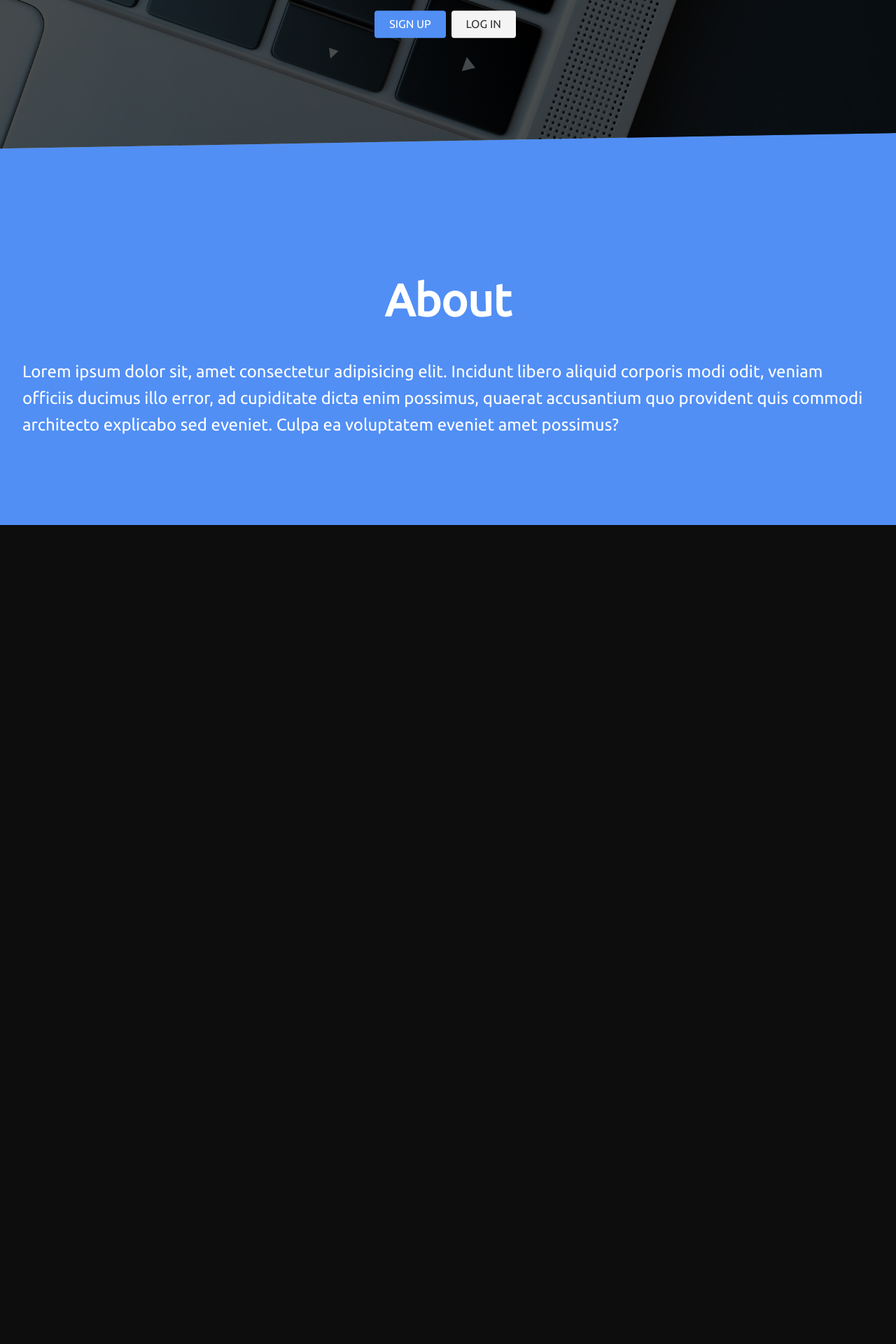
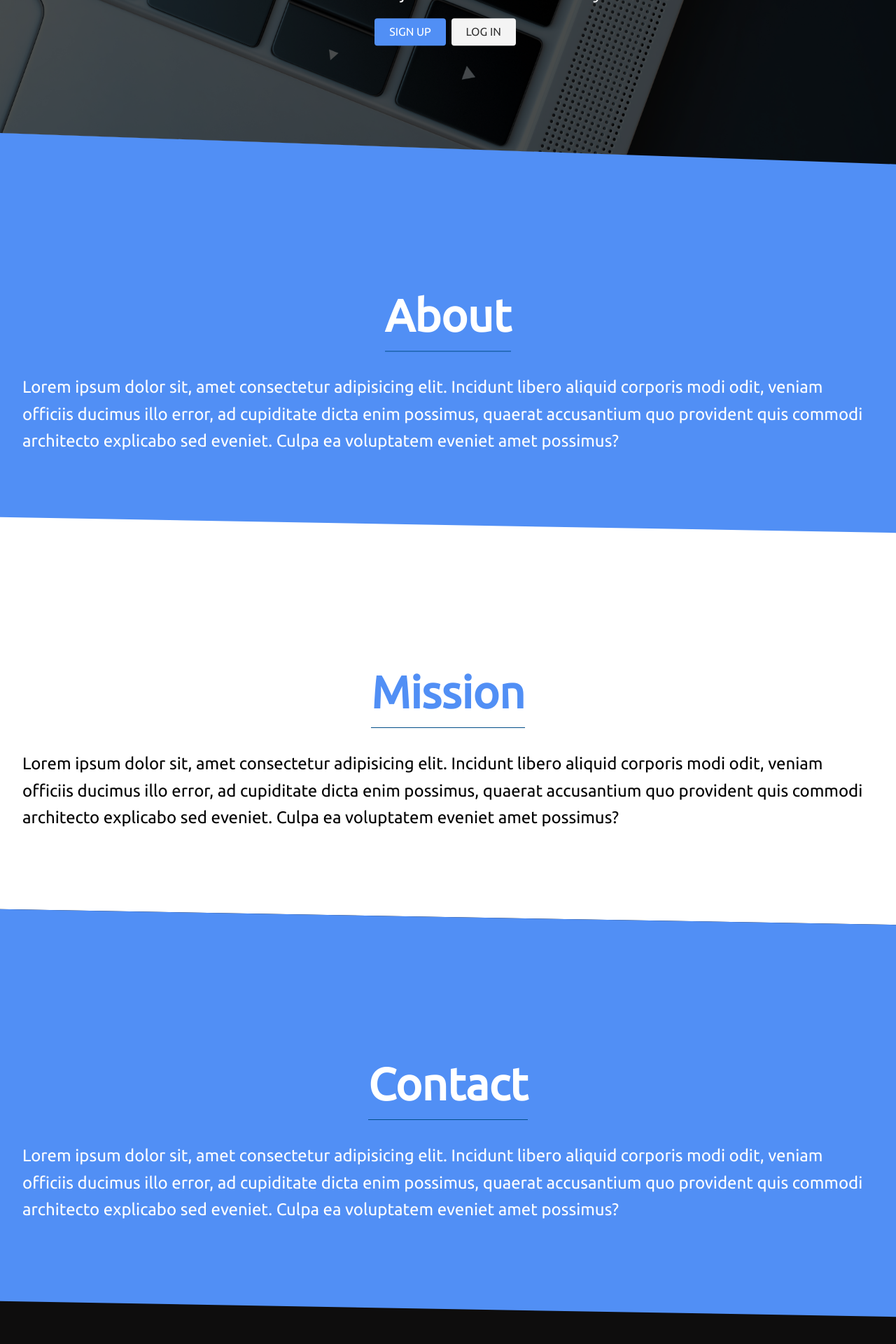
Before and after one commit to richardmf9425/DevelopersWall, a React (Create React App) app in the folder client/: page / in a window 1280 px wide. Shown: the part 290-2210 px from the top of the page at 70% size. Before the commit the page ends 1184 px from the top, so only its background shows below. Built offline with nearby package versions, Linux system fonts and the light colour scheme; grey boxes are pictures that could not be loaded.

Commit message:
add about mission and contact sections to landing page

```diff
--- a/client/src/App.css
+++ b/client/src/App.css
@@ -1,7 +1,7 @@
 /* Global Styles */
 
 :root {
-  --primary-color: #518FF5;
+	--primary-color: #518ff5;
 	--dark-color: #343a40;
 	--light-color: #f4f4f4;
 	--danger-color: #dc3545;
@@ -185,32 +185,50 @@ img {
 	color: #333;
 }
 
-.btn-primary, .bg-primary, .badge-primary, .alert-primary {
+.btn-primary,
+.bg-primary,
+.badge-primary,
+.alert-primary {
 	background: var(--primary-color);
 	color: #fff;
 }
 
-.btn-light, .bg-light, .badge-light, .alert-light {
+.btn-light,
+.bg-light,
+.badge-light,
+.alert-light {
 	background: var(--light-color);
 	color: #333;
 }
 
-.btn-dark, .bg-dark, .badge-dark, .alert-dark {
+.btn-dark,
+.bg-dark,
+.badge-dark,
+.alert-dark {
 	background: var(--dark-color);
 	color: #fff;
 }
 
-.btn-danger, .bg-danger, .badge-danger, .alert-danger {
+.btn-danger,
+.bg-danger,
+.badge-danger,
+.alert-danger {
 	background: var(--danger-color);
 	color: #fff;
 }
 
-.btn-success, .bg-success, .badge-success, .alert-success {
+.btn-success,
+.bg-success,
+.badge-success,
+.alert-success {
 	background: var(--success-color);
 	color: #fff;
 }
 
-.btn-white, .bg-white, .badge-white, .alert-white {
+.btn-white,
+.bg-white,
+.badge-white,
+.alert-white {
 	background: #fff;
 	color: #333;
 	border: #ccc solid 1px;
@@ -220,7 +238,8 @@ img {
 	opacity: 0.8;
 }
 
-.bg-light, .badge-light {
+.bg-light,
+.badge-light {
 	border: #ccc solid 1px;
 }
 
@@ -265,7 +284,12 @@ img {
 	color: #888;
 }
 
-.form input[type='text'], .form input[type='email'], .form input[type='password'], .form input[type='date'], .form select, .form textarea {
+.form input[type='text'],
+.form input[type='email'],
+.form input[type='password'],
+.form input[type='date'],
+.form select,
+.form textarea {
 	display: block;
 	width: 100%;
 	padding: 0.4rem;
@@ -274,7 +298,8 @@ img {
 	border-radius: .25rem;
 }
 
-.form input[type='submit'], button {
+.form input[type='submit'],
+button {
 	font: inherit;
 }
 
@@ -307,7 +332,8 @@ img {
 	color: #0077b5;
 }
 
-.table th, .table td {
+.table th,
+.table td {
 	padding: 1rem;
 	text-align: left;
 }
@@ -355,45 +381,8 @@ img {
 	position: relative;
 	background: url('./img/showcase.jpg') no-repeat center center/cover;
 	height: 60vh;
-  transform-origin: right bottom;
-  transform: skewY(-1deg);
-}
-
-.about-section {
-  background-color: var(--primary-color);
-  height: 70vh;
-  color: white;
-  display: flex;
-  flex-direction: column;
-  justify-content: space-evenly;
-  align-items: center;
-  flex-wrap: wrap;
-}
-
-.about-section .about-inner-top {
-  display: flex;
-  justify-content: center;
-  align-items: center;
-  flex-direction: column;
-}
-
-.about-section .about-inner-down {
-  background-image: url('./img/people.svg');
-  background-position: center;
-  background-repeat: no-repeat;
-  background-size: contain;
-  height: 20vw;
-  width: 20vw;
-}
-
-.about-section .about-inner-top .about-header {
-  font-size: 4rem;
-  padding-top: 6rem;
-}
-
-.about-section .about-inner-top .about-content {
-  padding: 2rem;
-  font-size: 1.5rem;
+	transform-origin: left bottom;
+	transform: skewY(2deg);
 }
 
 .landing-inner {
@@ -406,7 +395,139 @@ img {
 	align-items: center;
 	justify-content: center;
 	text-align: center;
+	transform: skewY(-2deg);
+}
+
+/* About Section */
+.about-section {
+	background-color: var(--primary-color);
+	height: 70vh;
+	color: white;
+	display: flex;
+	flex-direction: column;
+	justify-content: space-evenly;
+	align-items: center;
+	flex-wrap: wrap;
+	transform-origin: top left;
+	transform: skewY(2deg);
+}
+
+.about-section .about-inner-top {
+	display: flex;
+	justify-content: center;
+	align-items: center;
+	flex-direction: column;
+	transform: skewY(-2deg);
+}
+
+.about-section .about-inner-down {
+	background-image: url('./img/people.svg');
+	background-position: center;
+	background-repeat: no-repeat;
+	background-size: contain;
+	height: 20vw;
+	width: 20vw;
+	transform: skewY(-2deg);
+}
+
+.about-section .about-inner-top .about-header {
+	font-size: 4rem;
+	padding-top: 6rem;
+	border-bottom: 1px solid;
+	border-color: #024e88;
+}
+
+.about-section .about-inner-top .about-content {
+	padding: 2rem;
+	font-size: 1.5rem;
+}
+
+/* Mission Section */
+.mission-section {
+	background-color: white;
+	height: 70vh;
+	color: #000;
+	display: flex;
+	flex-direction: column;
+	justify-content: space-evenly;
+	align-items: center;
+	flex-wrap: wrap;
 	transform: skewY(1deg);
+}
+
+.mission-section .mission-inner-top {
+	display: flex;
+	justify-content: center;
+	align-items: center;
+	flex-direction: column;
+	transform: skewY(-1deg);
+}
+
+.mission-section .mission-inner-down {
+	background-image: url('./img/hire.svg');
+	background-position: center;
+	background-repeat: no-repeat;
+	background-size: contain;
+	height: 20vw;
+	width: 20vw;
+	transform: skewY(-1deg);
+}
+
+.mission-section .mission-inner-top .mission-header {
+	font-size: 4rem;
+	padding-top: 6rem;
+	border-bottom: 1px solid;
+	border-color: #024e88;
+	color: var(--primary-color);
+}
+
+.mission-section .mission-inner-top .mission-content {
+	padding: 2rem;
+	font-size: 1.5rem;
+}
+
+/* Contact Section */
+.contact-section {
+	background-color: var(--primary-color);
+	height: 70vh;
+	color: #fff;
+	display: flex;
+	flex-direction: column;
+	justify-content: space-evenly;
+	align-items: center;
+	flex-wrap: wrap;
+	transform: skewY(1deg);
+}
+
+.contact-section .contact-inner-top {
+	display: flex;
+	justify-content: center;
+	align-items: center;
+	flex-direction: column;
+	transform: skewY(-1deg);
+}
+
+.contact-section .contact-inner-down {
+	background-image: url('./img/search.svg');
+	background-position: center;
+	background-repeat: no-repeat;
+	background-size: contain;
+	height: 20vw;
+	width: 20vw;
+	transform: skewY(-1deg);
+}
+
+.contact-section .contact-inner-top .contact-header {
+	font-size: 4rem;
+	padding-top: 6rem;
+	border-bottom: 1px solid;
+	border-color: #024e88;
+	color: #fff;
+}
+
+.contact-section .contact-inner-top .contact-content {
+	padding: 2rem;
+	font-size: 1.5rem;
 }
 
 /* Sign Up Page */
@@ -473,21 +594,25 @@ img {
 	grid-area: edu;
 }
 
-.profile-exp h2, .profile-edu h2 {
+.profile-exp h2,
+.profile-edu h2 {
 	margin-bottom: 1rem;
 }
 
-.profile-exp>div, .profile-edu>div {
+.profile-exp > div,
+.profile-edu > div {
 	margin-bottom: 1rem;
 	padding-bottom: 1rem;
 	border-bottom: #ccc 1px dotted;
 }
 
-.profile-exp>div:last-child, .profile-edu>div:last-child {
+.profile-exp > div:last-child,
+.profile-edu > div:last-child {
 	border: 0;
 }
 
-.profile-exp p, .profile-edu p {
+.profile-exp p,
+.profile-edu p {
 	margin: 0.5rem 0;
 }
 
@@ -499,12 +624,12 @@ img {
 	display: flex;
 }
 
-.profile-github .repo>div:first-child {
+.profile-github .repo > div:first-child {
 	flex: 7;
 	flex-basis: 70%;
 }
 
-.profile-github>div:last-child {
+.profile-github > div:last-child {
 	flex: 3;
 	flex-basis: 20%;
 }
@@ -523,7 +648,7 @@ img {
 	align-items: center;
 }
 
-.post>div:first-child {
+.post > div:first-child {
 	text-align: center;
 }
 
@@ -588,7 +713,8 @@ img {
 		display: none;
 	}
 	/* Profile Page */
-  .profile-top img, .profile img {
+	.profile-top img,
+	.profile img {
 		width: 200px;
 		margin: auto;
 	}
@@ -606,7 +732,8 @@ img {
 	.post {
 		grid-template-columns: 1fr;
 	}
-  .post a, .post button {
+	.post a,
+	.post button {
 		padding: 0.3rem 0.4rem;
 	}
 }
--- a/client/src/components/layout/Landing.js
+++ b/client/src/components/layout/Landing.js
@@ -34,6 +34,34 @@ const Landing = () => {
 				</div>
 				<div className="about-inner-down" />
 			</section>
+			<section className="mission-section">
+				<div className="mission-inner-top">
+					<h1 className="mission-header">Mission</h1>
+					<div className="mission-content">
+						<p>
+							Lorem ipsum dolor sit, amet consectetur adipisicing elit. Incidunt libero aliquid corporis
+							modi odit, veniam officiis ducimus illo error, ad cupiditate dicta enim possimus, quaerat
+							accusantium quo provident quis commodi architecto explicabo sed eveniet. Culpa ea voluptatem
+							eveniet amet possimus?
+						</p>
+					</div>
+				</div>
+				<div className="mission-inner-down" />
+			</section>
+			<section className="contact-section">
+				<div className="contact-inner-top">
+					<h1 className="contact-header">Contact</h1>
+					<div className="contact-content">
+						<p>
+							Lorem ipsum dolor sit, amet consectetur adipisicing elit. Incidunt libero aliquid corporis
+							modi odit, veniam officiis ducimus illo error, ad cupiditate dicta enim possimus, quaerat
+							accusantium quo provident quis commodi architecto explicabo sed eveniet. Culpa ea voluptatem
+							eveniet amet possimus?
+						</p>
+					</div>
+				</div>
+				<div className="contact-inner-down" />
+			</section>
 		</Fragment>
 	);
 };
```
Also changed, not shown: client/src/img/hire.svg (added), client/src/img/search.svg (added). Lines whose indentation alone changed are shown as unchanged.
